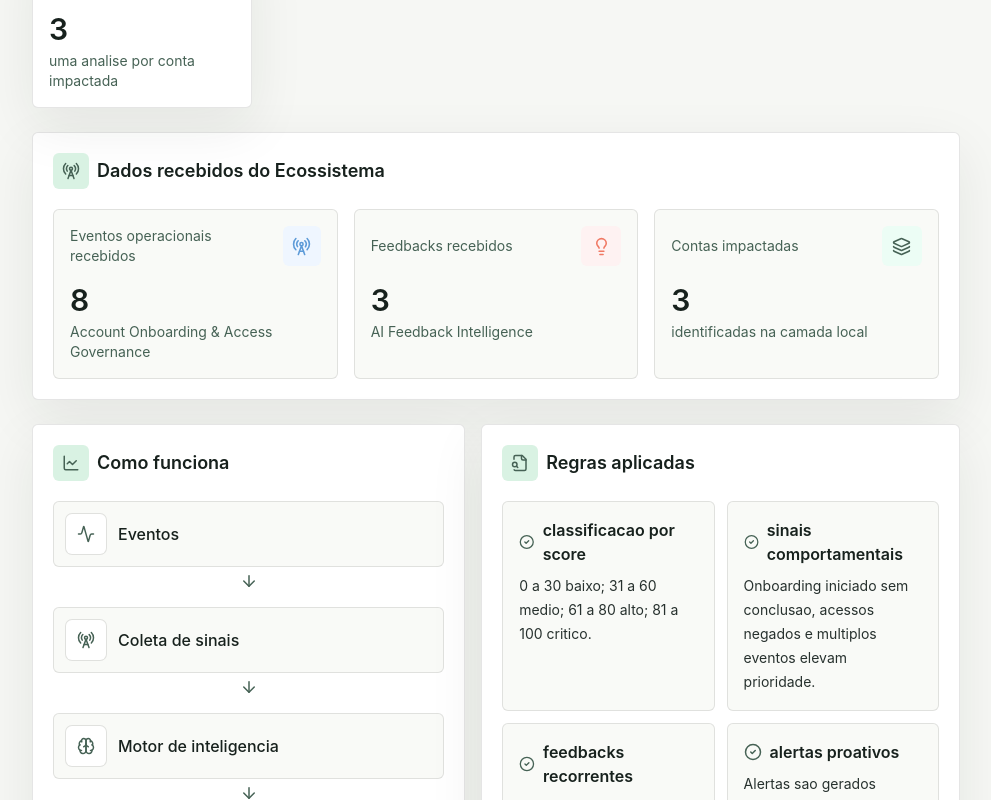
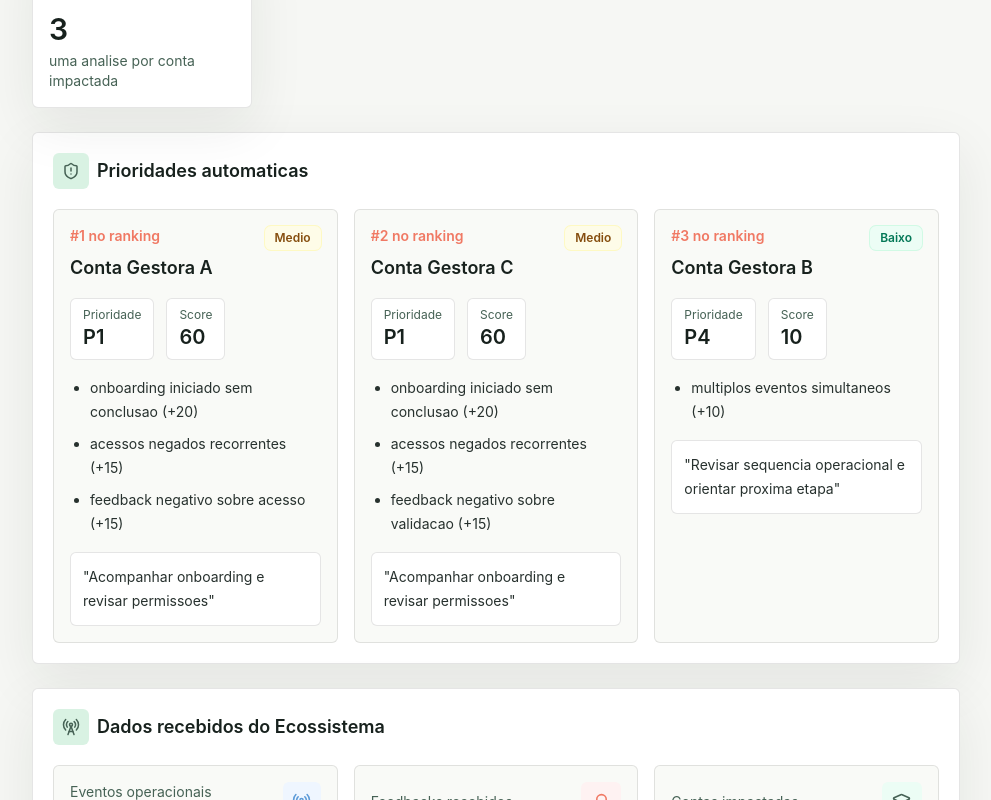
Before and after one commit to KarlaVieira-Dev/Identity-Onboarding-Intelligence, a React (Vite) app: page / in a window 1280 px wide. Shown: the part 840-1640 px from the top of the page, without its empty margins (288-1279 px from the left). Built offline with nearby package versions, Linux system fonts and the light colour scheme.

Commit message:
Adicionar priorização automática de riscos

```diff
--- a/src/App.jsx
+++ b/src/App.jsx
@@ -57,6 +57,13 @@ const explanationLabels = {
   acessoNegado: 'acessos negados recorrentes',
   feedbackNegativo: 'feedback negativo',
   multiplosEventos: 'multiplos eventos simultaneos',
+};
+
+const basePriorityByRisk = {
+  Critico: 1,
+  Alto: 2,
+  Medio: 3,
+  Baixo: 4,
 };
 
 const accountMetadata = {
@@ -136,6 +143,24 @@ function explainSignal(key, accountName) {
   return `${label} (+${scoreWeights[key]})`;
 }
 
+function getPriorityBoosts(signals) {
+  return [
+    signals.feedbackNegativo && 'feedback negativo',
+    signals.acessoNegado && 'acesso negado',
+    signals.onboardingSemConclusao && 'onboarding incompleto',
+  ].filter(Boolean);
+}
+
+function calculatePriority(account) {
+  const boosts = getPriorityBoosts(account.signals);
+  const basePriority = basePriorityByRisk[account.risk];
+  return {
+    priority: Math.max(1, basePriority - boosts.length),
+    priorityBase: basePriority,
+    priorityBoosts: boosts,
+  };
+}
+
 function buildAccountScore(input) {
   const activeSignals = Object.entries(input.signals)
     .filter(([, enabled]) => enabled)
@@ -149,11 +174,13 @@ function buildAccountScore(input) {
   const motivos = activeSignals.map((key) => explainSignal(key, input.name));
   const account = { ...input, score, risk, nivel: risk, reasons, motivos };
   const acaoSugerida = suggestAction(account);
-  return { ...account, action: acaoSugerida, acaoSugerida };
+  return { ...account, ...calculatePriority(account), action: acaoSugerida, acaoSugerida };
 }
 
 const accounts = accountInputs.map(buildAccountScore);
 const rankedAccounts = [...accounts].sort((a, b) => b.score - a.score);
+const priorityAccounts = [...accounts].sort((a, b) => a.priority - b.priority || b.score - a.score || a.name.localeCompare(b.name));
+const topPriorityAccounts = priorityAccounts.slice(0, 3);
 
 const users = [
   { name: 'Marina Costa', account: 'Conta Gestora A', role: 'Admin', score: 65, status: 'Critico', signal: 'Acesso negado apos onboarding iniciado' },
@@ -204,6 +231,9 @@ const signalGroups = [
 ];
 
 const insights = [
+  ...priorityAccounts
+    .filter((account) => account.priority <= 2 && account.priorityBoosts.length > 0)
+    .map((account) => `${account.name} deve ser priorizada por combinar ${account.priorityBoosts.join(', ')}.`),
   ...rankedAccounts
     .filter((account) => account.signals.onboardingSemConclusao && account.signals.acessoNegado)
     .map((account) => `${account.name}: Conta com onboarding incompleto e aumento de acessos negados.`),
@@ -240,6 +270,24 @@ const audit = [
     event: `Acao sugerida gerada para ${account.name}`,
     owner: 'Motor de recomendacao local',
     time: `Hoje, 09:${String(25 + index).padStart(2, '0')}`,
+    status: 'Concluido',
+  })),
+  ...priorityAccounts.map((account, index) => ({
+    event: `Prioridade calculada para ${account.name}: P${account.priority}`,
+    owner: 'Priorizacao automatica',
+    time: `Hoje, 09:${String(35 + index).padStart(2, '0')}`,
+    status: 'Concluido',
+  })),
+  ...topPriorityAccounts.map((account, index) => ({
+    event: `Item priorizado #${index + 1}: ${account.name}`,
+    owner: 'Ranking automatico',
+    time: `Hoje, 09:${String(40 + index).padStart(2, '0')}`,
+    status: 'Concluido',
+  })),
+  ...topPriorityAccounts.map((account, index) => ({
+    event: `Acao recomendada para ${account.name}: ${account.acaoSugerida}`,
+    owner: 'Motor de recomendacao local',
+    time: `Hoje, 09:${String(45 + index).padStart(2, '0')}`,
     status: 'Concluido',
   })),
   { event: 'Insight gerado para comportamento fora do padrao', owner: 'Analise preditiva', time: 'Hoje, 09:31', status: 'Concluido' },
@@ -426,7 +474,7 @@ function Dashboard() {
             <BellRing size={18} />
             <span className="text-sm font-semibold">Prioridade do dia</span>
           </div>
-          <p className="mt-5 text-4xl font-semibold">{rankedAccounts.filter((account) => ['Medio', 'Alto', 'Critico'].includes(account.risk)).length}</p>
+          <p className="mt-5 text-4xl font-semibold">{topPriorityAccounts.length}</p>
           <p className="mt-2 text-sm text-white/75">contas exigem intervencao por combinacao de score elevado, friccao e sinais recorrentes.</p>
           <button className="mt-6 h-10 rounded-md bg-mint px-4 text-sm font-semibold text-ink">Revisar riscos</button>
         </div>
@@ -448,6 +496,39 @@ function Dashboard() {
             </div>
           );
         })}
+      </section>
+
+      <section className="rounded-md border border-black/10 bg-white p-5 shadow-panel">
+        <SectionTitle icon={ShieldAlert} title="Prioridades automaticas" />
+        <div className="mt-5 grid gap-4 xl:grid-cols-3">
+          {topPriorityAccounts.map((account, index) => (
+            <article key={account.name} className="rounded-md border border-black/10 bg-[#f9faf7] p-4">
+              <div className="flex items-start justify-between gap-3">
+                <div>
+                  <p className="text-sm font-semibold text-coral">#{index + 1} no ranking</p>
+                  <h3 className="mt-2 text-lg font-semibold">{account.name}</h3>
+                </div>
+                <span className={`inline-flex rounded-md px-2.5 py-1 text-xs font-semibold ring-1 ${statusTone(account.nivel)}`}>{account.nivel}</span>
+              </div>
+              <div className="mt-4 flex items-center gap-3">
+                <div className="rounded-md border border-black/10 bg-white px-3 py-2">
+                  <p className="text-xs text-moss">Prioridade</p>
+                  <p className="text-xl font-semibold">P{account.priority}</p>
+                </div>
+                <div className="rounded-md border border-black/10 bg-white px-3 py-2">
+                  <p className="text-xs text-moss">Score</p>
+                  <p className="text-xl font-semibold">{account.score}</p>
+                </div>
+              </div>
+              <ul className="mt-4 list-disc space-y-2 pl-5 text-sm leading-6 text-graphite">
+                {account.motivos.slice(0, 3).map((motivo) => (
+                  <li key={motivo}>{motivo}</li>
+                ))}
+              </ul>
+              <p className="mt-4 rounded-md border border-black/10 bg-white p-3 text-sm leading-6 text-graphite">"{account.acaoSugerida}"</p>
+            </article>
+          ))}
+        </div>
       </section>
 
       <section className="rounded-md border border-black/10 bg-white p-5 shadow-panel">
@@ -595,12 +676,13 @@ function Journeys() {
 
 function Risks() {
   return (
-    <PagePanel title="Ranking de contas por score" icon={ShieldAlert}>
+    <PagePanel title="Ranking de contas por prioridade" icon={ShieldAlert}>
       <div className="grid gap-4 xl:grid-cols-2">
-        {rankedAccounts.map((account) => (
+        {priorityAccounts.map((account, index) => (
           <article key={account.name} className="rounded-md border border-black/10 bg-[#f9faf7] p-5">
             <div className="flex flex-wrap items-start justify-between gap-3">
               <div>
+                <p className="text-sm font-semibold text-coral">#{index + 1} prioridade P{account.priority}</p>
                 <h3 className="text-lg font-semibold">{account.name}</h3>
                 <p className="mt-1 text-sm text-moss">{account.segment}</p>
               </div>
```
